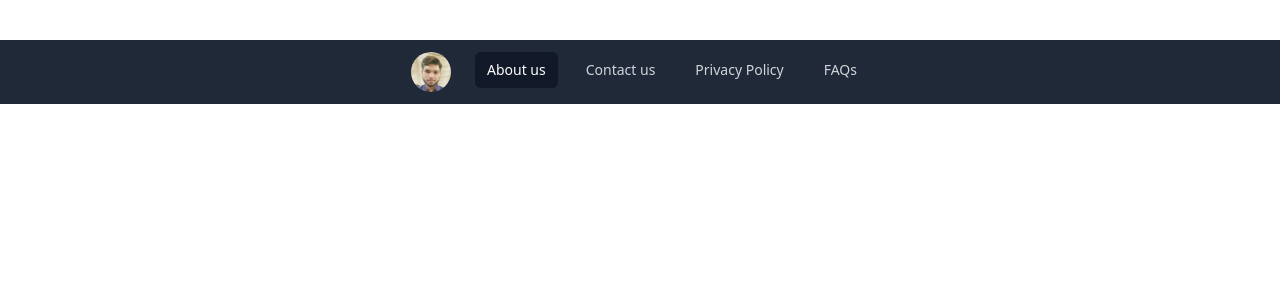
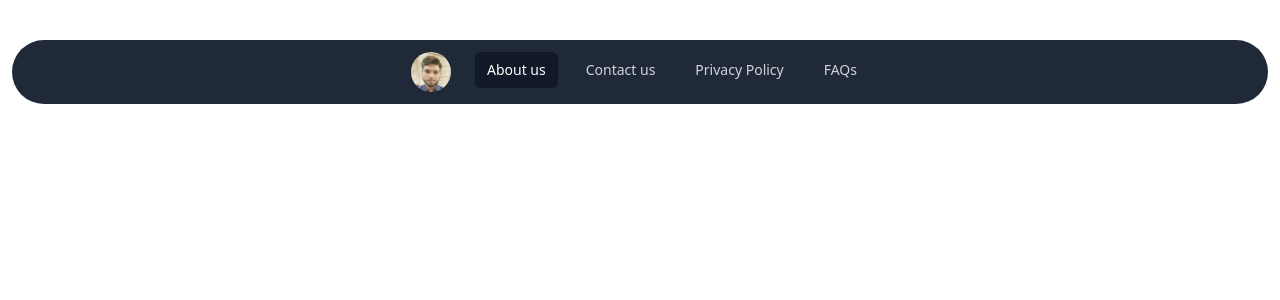
Before and after one commit to prodevXpert/black-screen, a React (Create React App) app: page / in a window 1280 px wide. Shown: the top 300 px of the page. Built offline with nearby package versions, Linux system fonts and the light colour scheme.

Commit message:
Update Nav.jsx

```diff
--- a/src/layout/nav/Nav.jsx
+++ b/src/layout/nav/Nav.jsx
@@ -13,7 +13,7 @@ function classNames(...classes) {
 }
 export default function Nav() {
   return (
-    <Disclosure as="nav" className="bg-gray-800 my-10 h-13">
+    <Disclosure as="nav" className="bg-gray-800 my-10 h-13 m-3 rounded-full">
       {({ open }) => (
         <>
           <div className="mx-auto max-w-7xl px-2 sm:px-6 lg:px-8">
```
